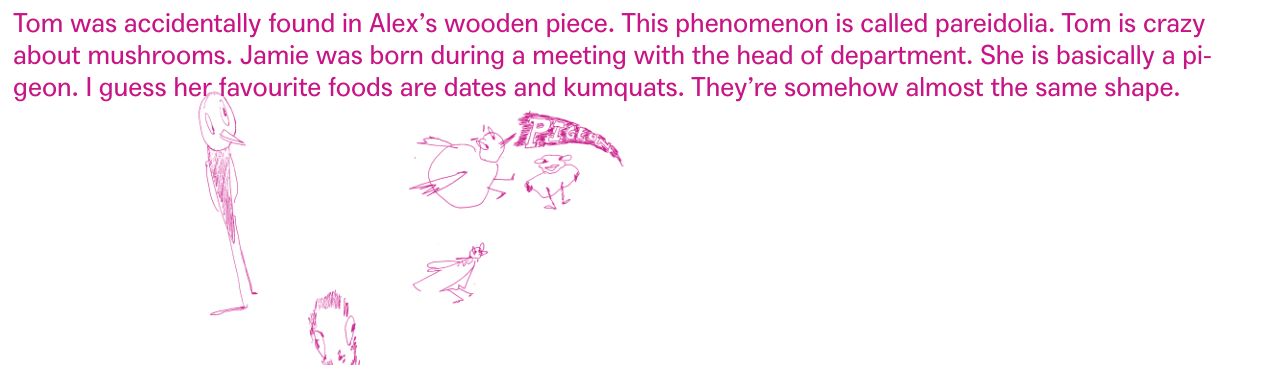
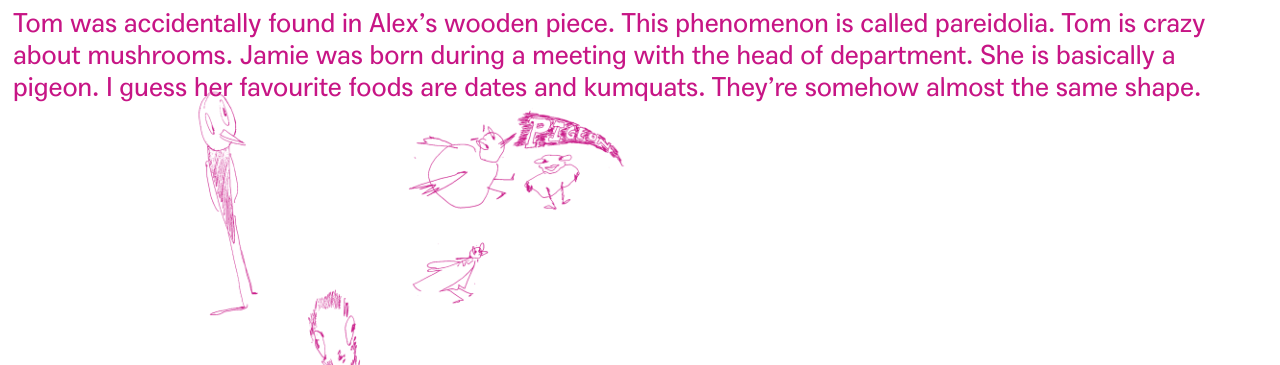
Before and after one commit to zrihyyn/pareidolia, a plain HTML site: page index.html in a window 1280 px wide. Shown: the top 365 px of the page. Drawn offline with Linux system fonts and the light colour scheme; files whose address does not match are found by name.

Commit message:
keep all

```diff
--- a/style/style.scss
+++ b/style/style.scss
@@ -32,7 +32,7 @@ html {
   font-size: 1.64rem;
   font-variant-numeric: oldstyle-nums;
   color: MediumVioletRed;
-  hyphens: auto;
+  word-break:keep-all;
 }
 
 body {
```
Also changed, not shown: style/style.css, 1 other file.
